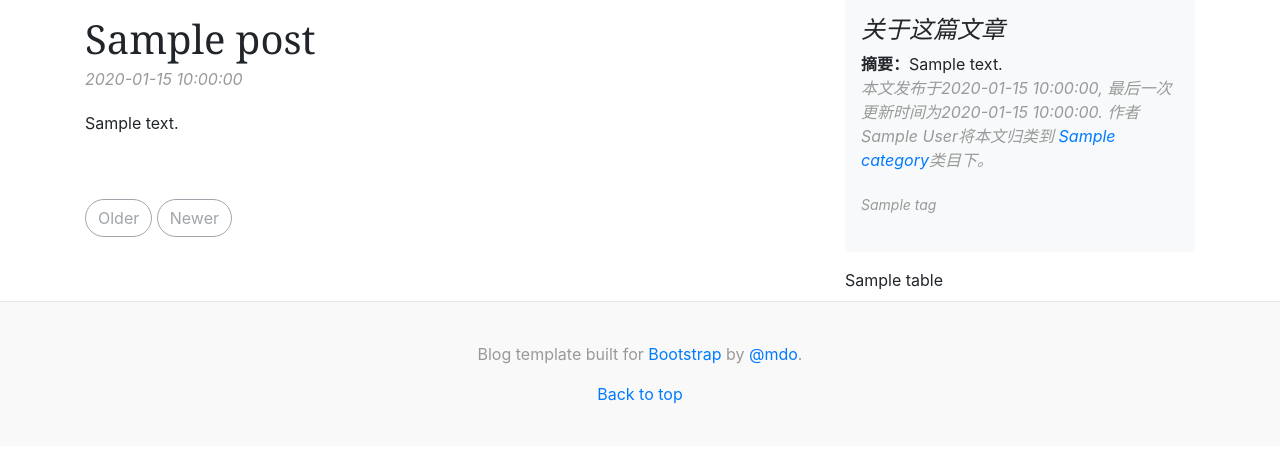
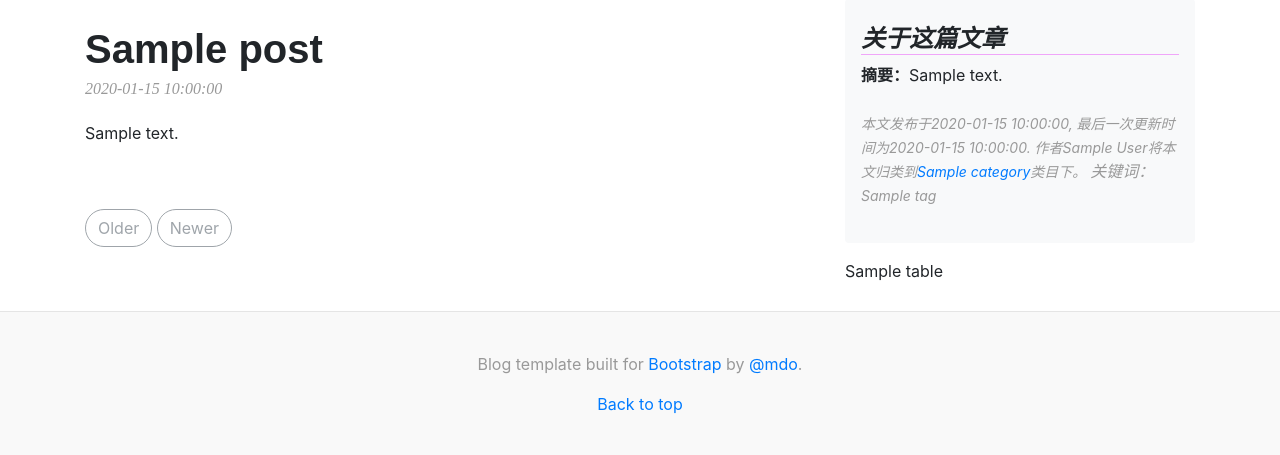
Before and after one commit to gaotianchi/myblog, a Flask app: template myblog/templates/page/post.html in a window 1280 px wide. Shown: the part 122-577 px from the top of the page. Run offline with Flask 3, Linux system fonts and the light colour scheme; the template is opened without the code that fills it: most values are stand-ins (such as "Sample title", 1, 10 or a date in 2020); some libraries are stand-ins or nearby versions; some web fonts are replaced.

Commit message:
✨ feat(static): 美化文章页样式
通过 blog.css 美化了引用块，标题字体，侧边栏字体，侧边栏样式符号等。

接下来做有关部署的工作

```diff
--- a/myblog/static/css/blog.css
+++ b/myblog/static/css/blog.css
@@ -2,6 +2,7 @@
 @font-face {
   font-family: handwriting;
   src: url("../font/沐瑶随心手写体.ttf");
+  font-display: auto;
 }
 
 .blog-header {
@@ -21,8 +22,32 @@
   color: #c98bec;
 }
 
-  h1, h2, h3, h4, h5, h6 {
-    font-family: "Playfair Display", Georgia, "Times New Roman", serif;
+h2::after,
+h3::after,
+h4::after,
+h5::after,
+h6::after {
+  content: "";
+  display: block;
+  width: 100%;
+  height: 1px;
+  background-color: #eb6df995;
+  /* padding-bottom: 10px; */
+}
+
+h1,
+h2,
+h3,
+h4,
+h5,
+h6 {
+  font-family: "微软雅黑", sans-serif;
+  padding-top: 10px;
+  font-weight: bold;
+}
+
+#article p {
+  font-family: Lantinghei SC;
 }
 
 .display-4 {
--- a/myblog/templates/component/_article.html
+++ b/myblog/templates/component/_article.html
@@ -1,5 +1,5 @@
-<div class="blog-post pt-3">
-    <h2 class="blog-post-title">{{ post.title }}</h2>
+<div class="blog-post pt-3" id="article">
+    <h1 class="blog-post-title">{{ post.title }}</h1>
     <p class="blog-post-meta font-italic">{{ post.date }}</p>
 
     {{ post.body|safe }}
--- a/myblog/templates/component/_post_sidebar.html
+++ b/myblog/templates/component/_post_sidebar.html
@@ -1,11 +1,12 @@
 <!-- 文章元数据 -->
 <div class="p-3 mb-3 bg-light rounded">
     <h4 class="font-italic">关于这篇文章</h4>
-    <p class="mb-0"><strong>摘要：</strong>{{ post.summary }}</p>
-    <p class="blog-post-meta font-italic">本文发布于{{ post.date }}, 最后一次更新时间为{{ post.updated}}. 作者{{ post.author }}将本文归类到
-        <a href="#">{{ post.category }}</a>类目下。
-    </p>
+    <p class="mb-0"><strong>摘要：</strong>{{ post.summary }}</p><br>
     <p class="blog-post-meta font-italic">
+        <small>本文发布于{{ post.date }}, 最后一次更新时间为{{ post.updated}}.
+            作者{{ post.author }}将本文归类到<a href="#">{{ post.category }}</a>类目下。
+        </small>
+        关键词：
         {% for tag in post.tags %}
         <small>{{ tag }}</small>
         {% endfor %}
```
Also changed, not shown: other parts of myblog/static/css/blog.css (+34 -7 lines), myblog/view/user.py (+6 -1 lines). Lines whose indentation alone changed are shown as unchanged.
